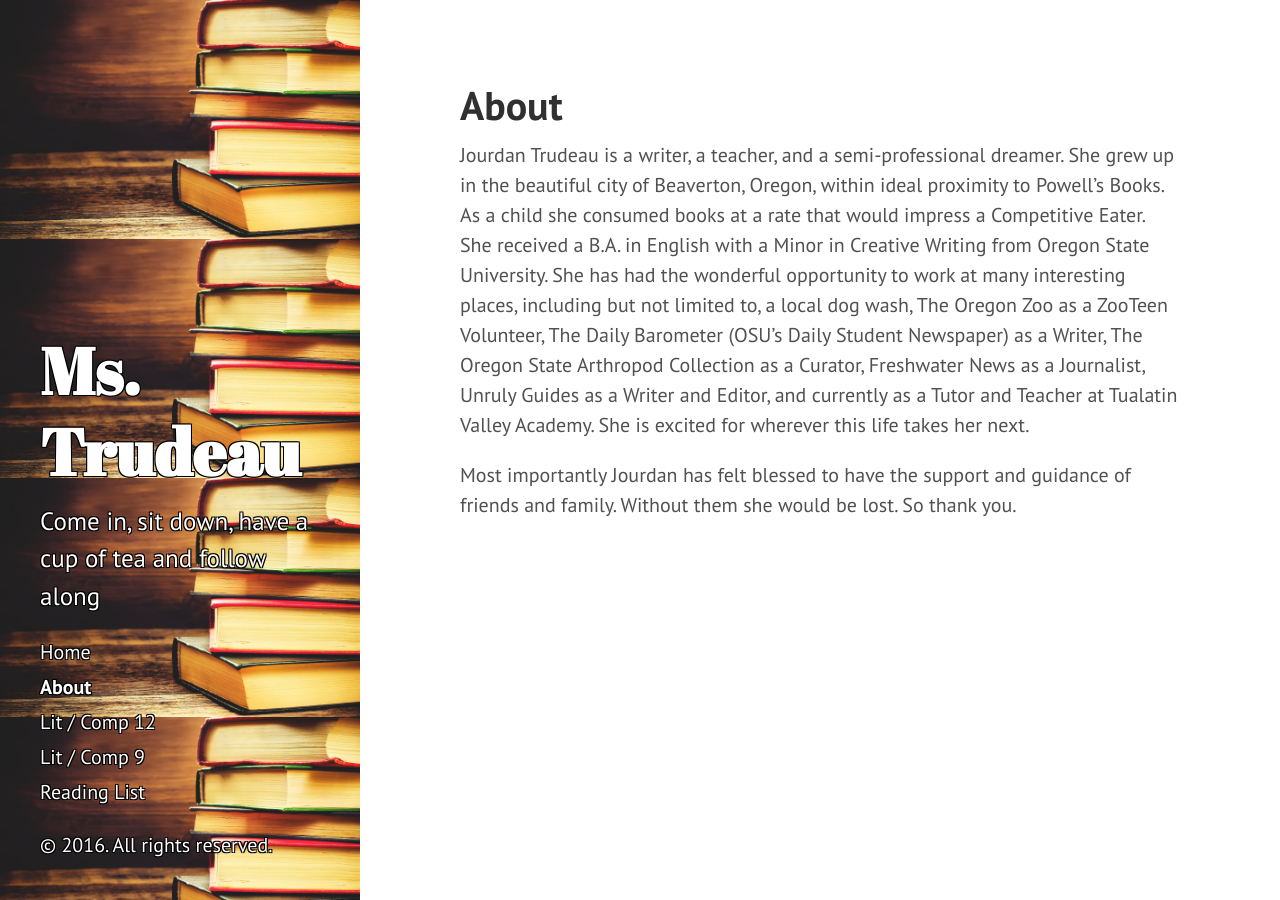
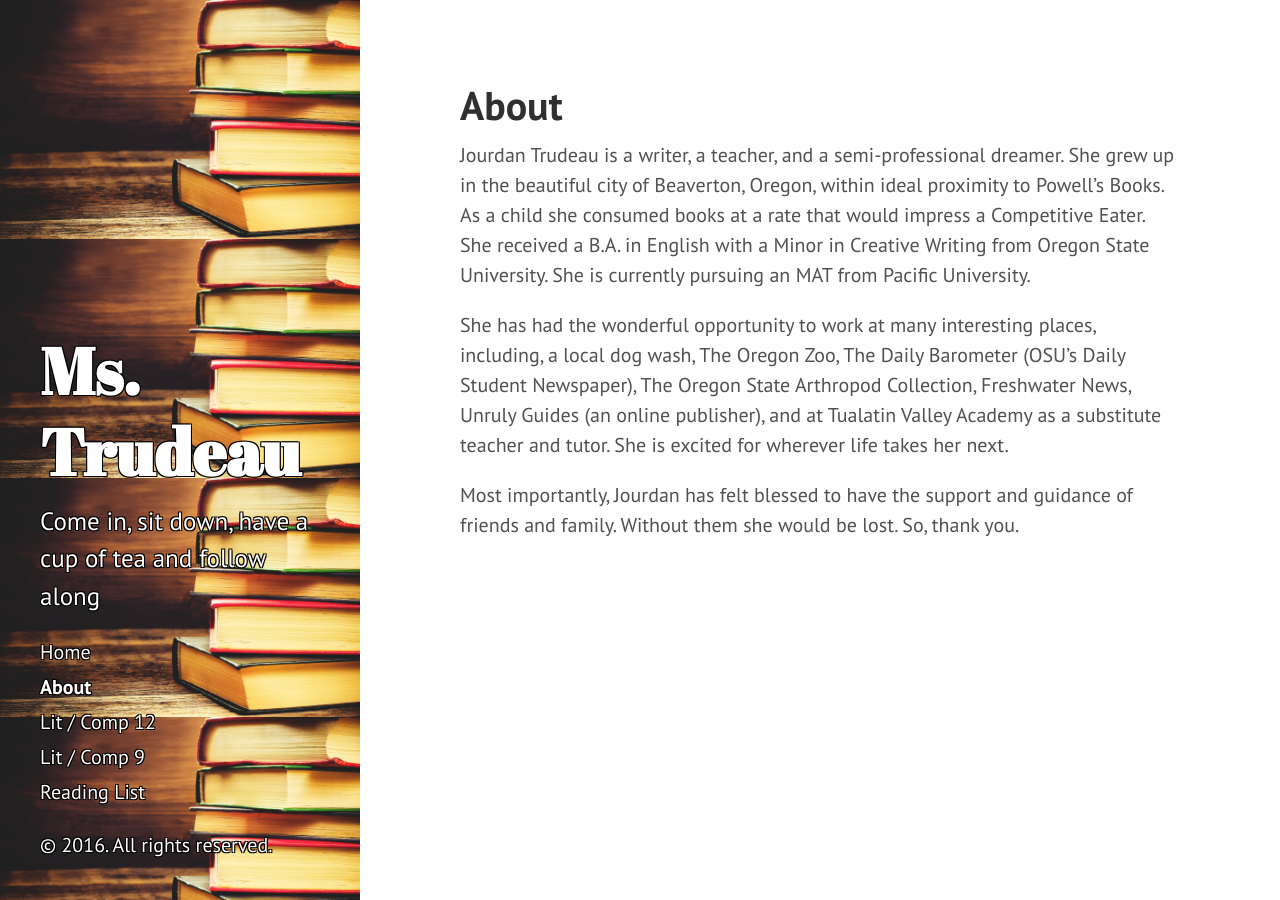
Before and after one commit to JourdanTrudeau/JourdanTrudeau.github.io, a Jekyll site: the page built from about.md, in a window 1280 px wide. Built offline with Jekyll 4.4.1, drawn with Linux system fonts in a browser that asks for light colours.

Commit message:
Updated about.md

```diff
--- a/about.md
+++ b/about.md
@@ -1,8 +1,11 @@
 ---
 layout: page
 title: About
+published: true
 ---
 
-Jourdan Trudeau is a writer, a teacher, and a semi-professional dreamer. She grew up in the beautiful city of Beaverton, Oregon, within ideal proximity to Powell’s Books. As a child she consumed books at a rate that would impress a Competitive Eater. She received a B.A. in English with a Minor in Creative Writing from Oregon State University. She has had the wonderful opportunity to work at many interesting places, including but not limited to, a local dog wash, The Oregon Zoo as a ZooTeen Volunteer, The Daily Barometer (OSU’s Daily Student Newspaper) as a Writer, The Oregon State Arthropod Collection as a Curator, Freshwater News as a Journalist, Unruly Guides as a Writer and Editor, and currently as a Tutor and Teacher at Tualatin Valley Academy. She is excited for wherever this life takes her next.
+Jourdan Trudeau is a writer, a teacher, and a semi-professional dreamer. She grew up in the beautiful city of Beaverton, Oregon, within ideal proximity to Powell’s Books. As a child she consumed books at a rate that would impress a Competitive Eater. She received a B.A. in English with a Minor in Creative Writing from Oregon State University. She is currently pursuing an MAT from Pacific University.
 
-Most importantly Jourdan has felt blessed to have the support and guidance of friends and family. Without them she would be lost. So thank you.
+She has had the wonderful opportunity to work at many interesting places, including, a local dog wash, The Oregon Zoo, The Daily Barometer (OSU’s Daily Student Newspaper), The Oregon State Arthropod Collection, Freshwater News, Unruly Guides (an online publisher), and at Tualatin Valley Academy as a substitute teacher and tutor. She is excited for wherever life takes her next.
+
+Most importantly, Jourdan has felt blessed to have the support and guidance of friends and family. Without them she would be lost. So, thank you.
```
